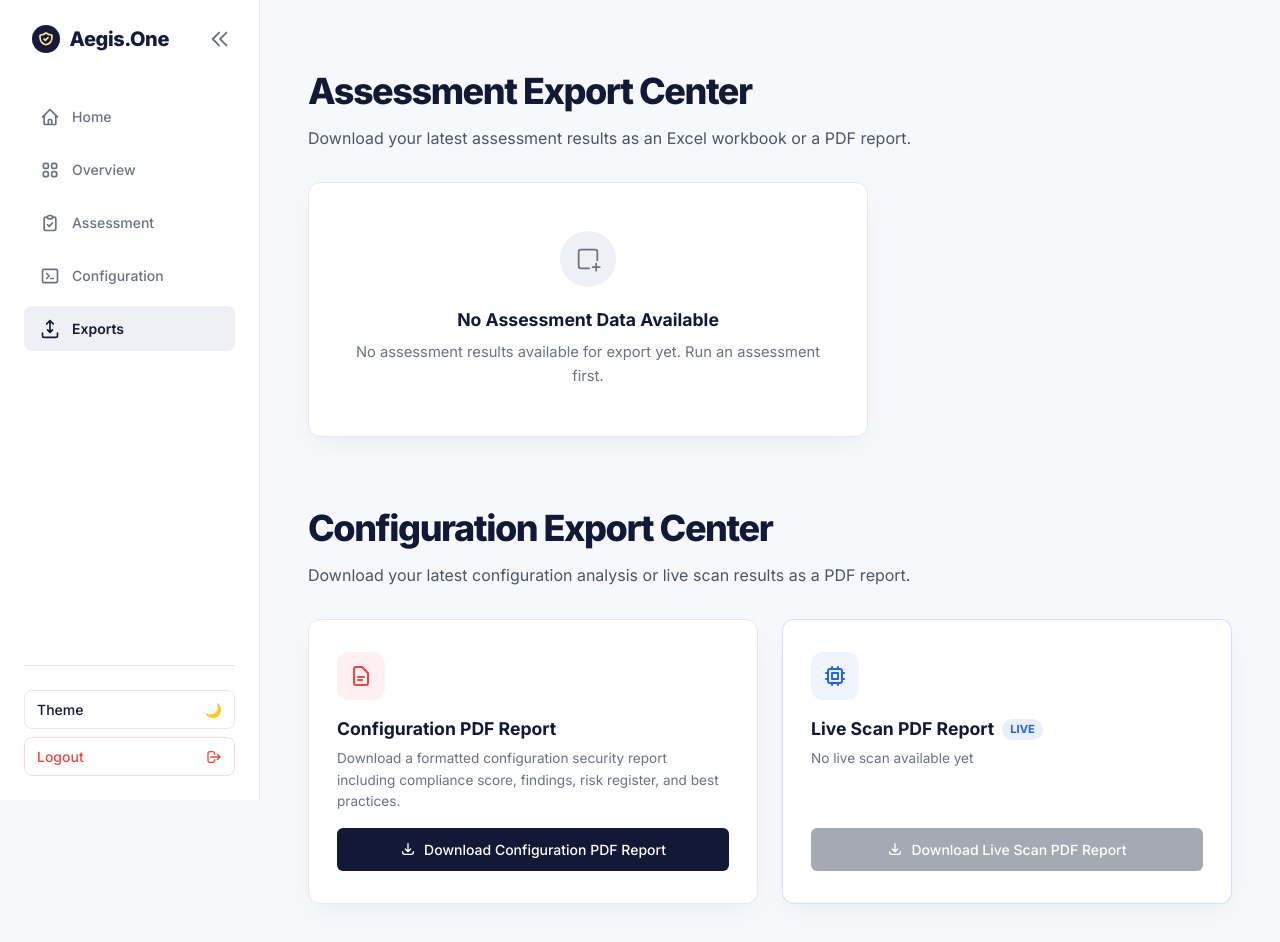
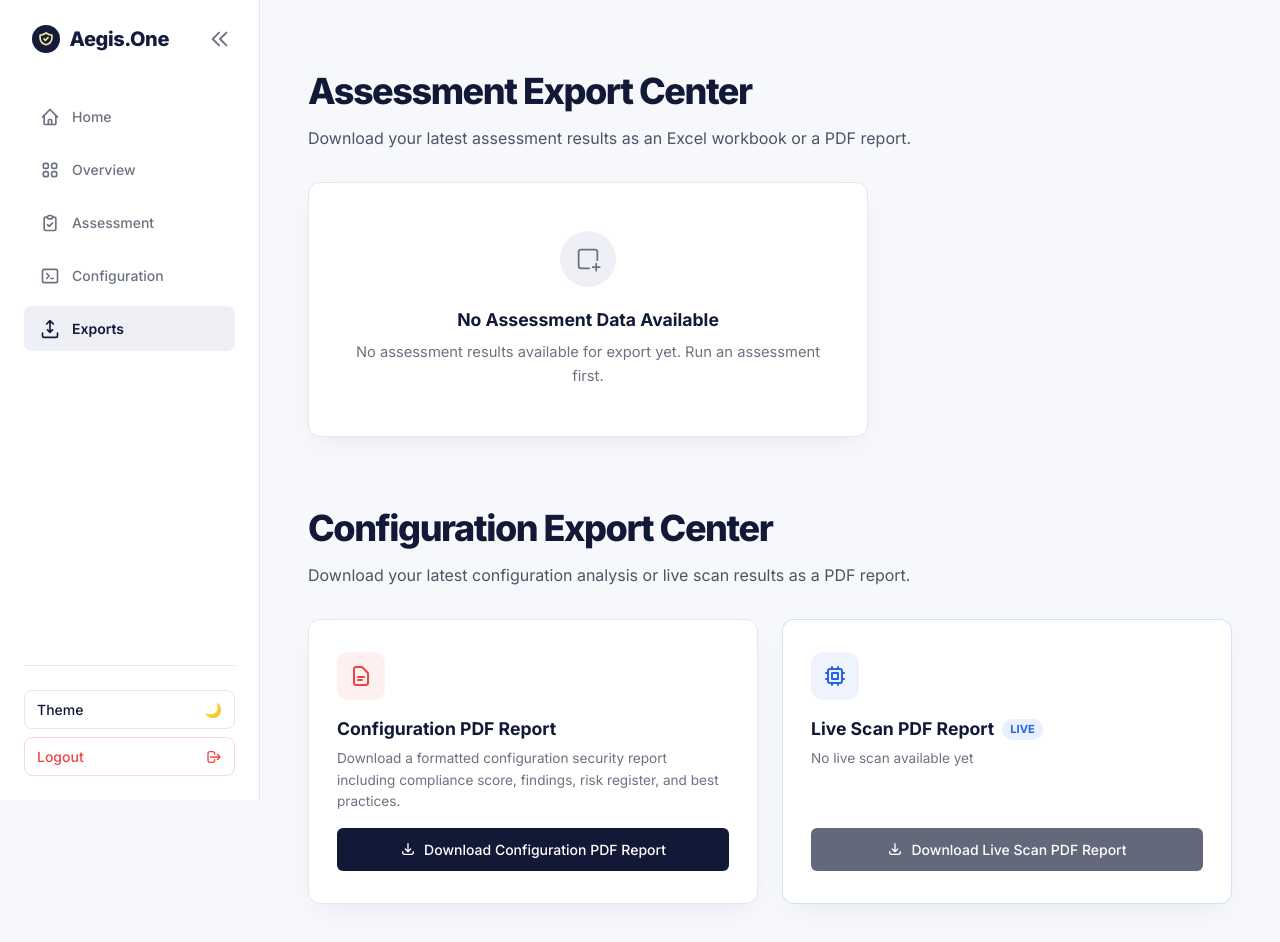
Before and after one commit to HebaAhmed33/final-project, a Next.js app in the folder frontend/: page /exports in a window 1280 px wide. Shown: the top 942 px of the page. Built offline with nearby package versions, Linux system fonts and the light colour scheme; no server answers; sample sign-in values are in the browser's storage.

Commit message:
style: fix disabled UI for live scan export button

```diff
--- a/frontend/app/exports/page.js
+++ b/frontend/app/exports/page.js
@@ -1004,6 +1004,11 @@ export default function ExportsPage() {
                 width: "100%",
                 justifyContent: "center",
                 padding: "0.7rem 1.25rem",
+                ...((!hasLiveScan || downloading.liveScanPdf) && {
+                  backgroundColor: "var(--primary)",
+                  cursor: "default",
+                  opacity: 0.65,
+                }),
               }}
             >
               {downloading.liveScanPdf ? (
```
